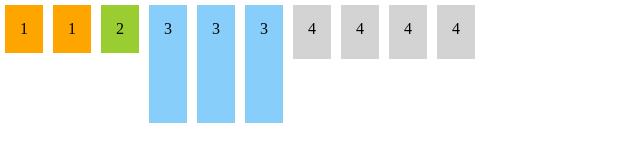
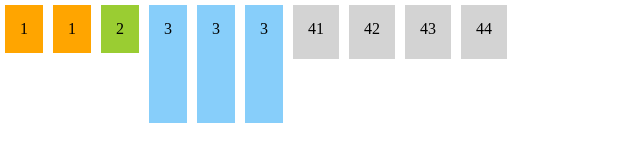
Before and after one commit to bluerat1976/sass-partials-1, a website: page index.html in a window 1280 px wide. Shown: the whole page, without its empty margins (0-640 px from the left). Drawn offline with Linux system fonts and the light colour scheme.

Commit message:
finished

```diff
--- a/index.html
+++ b/index.html
@@ -23,10 +23,13 @@
     </div>
 
     <div class="row  footer">
-      <div class="col-sm-12 col-md-6 col-lg-3 grey">4</div>
-      <div class="col-sm-12 col-md-6 col-lg-3 grey">4</div>
-      <div class="col-sm-12 col-md-6 col-lg-3 grey">4</div>
-      <div class="col-sm-12 col-md-6 col-lg-3 grey">4</div>
+      <div class="col-sm-12 col-md-6 col-lg-3 grey">41</div>
+      <div class="col-sm-12 col-md-6 col-lg-3 grey">42</div>
+      <div class="col-sm-12 col-md-6 col-lg-3 grey">43</div>
+      <div class="col-sm-12 col-md-6 col-lg-3 grey">44</div>
     </div>
+
+    <script src="./index.js"> </script>
+
   </body>
 </html>
--- /dev/null
+++ b/index.js
@@ -0,0 +1,7 @@
+debugger;
+
+document.getElementsByClassName('green');
+
+var footerEls = document.querySelectorAll('.footer .grey');
+
+console.log(footerEls);
```
